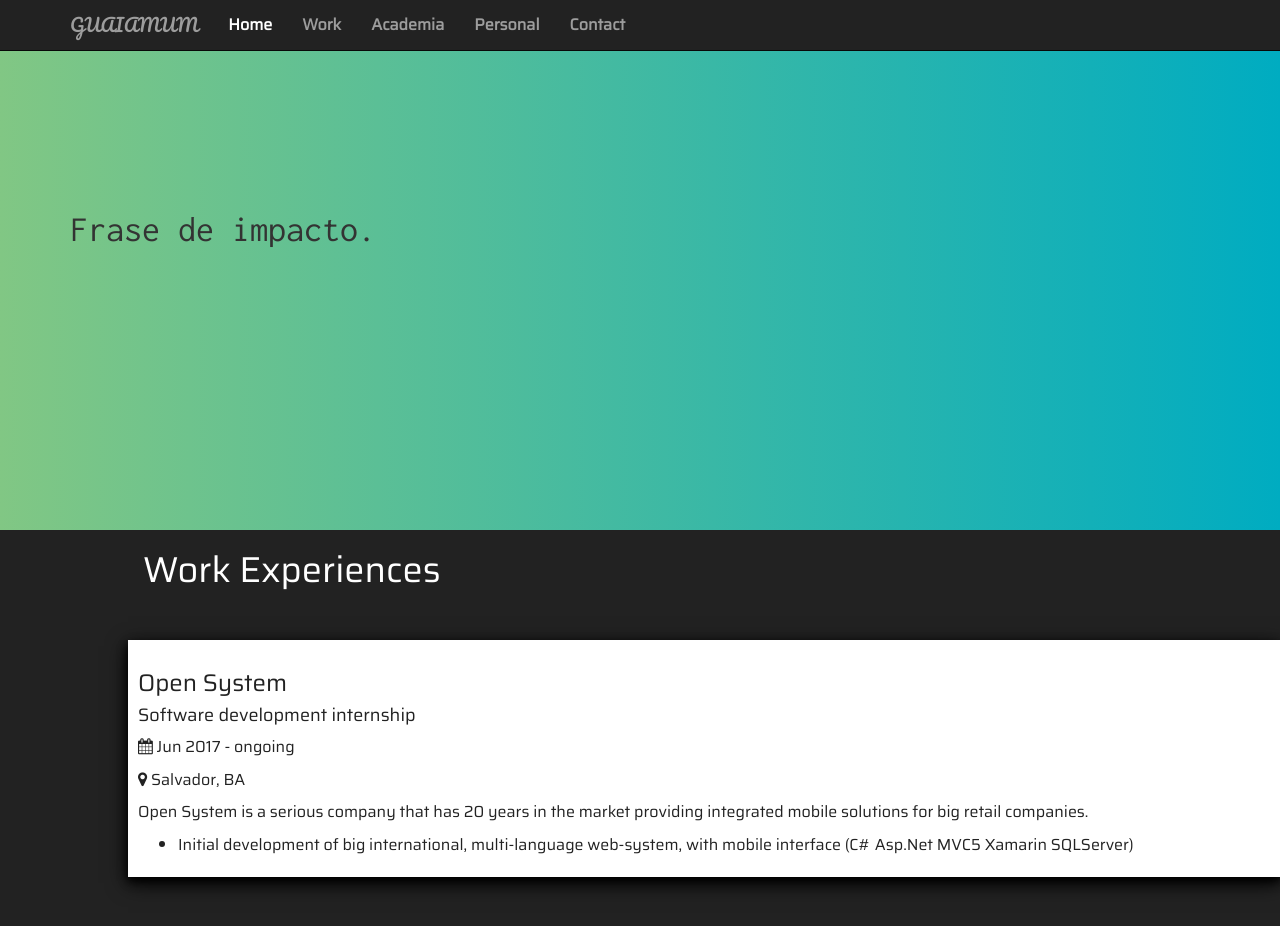
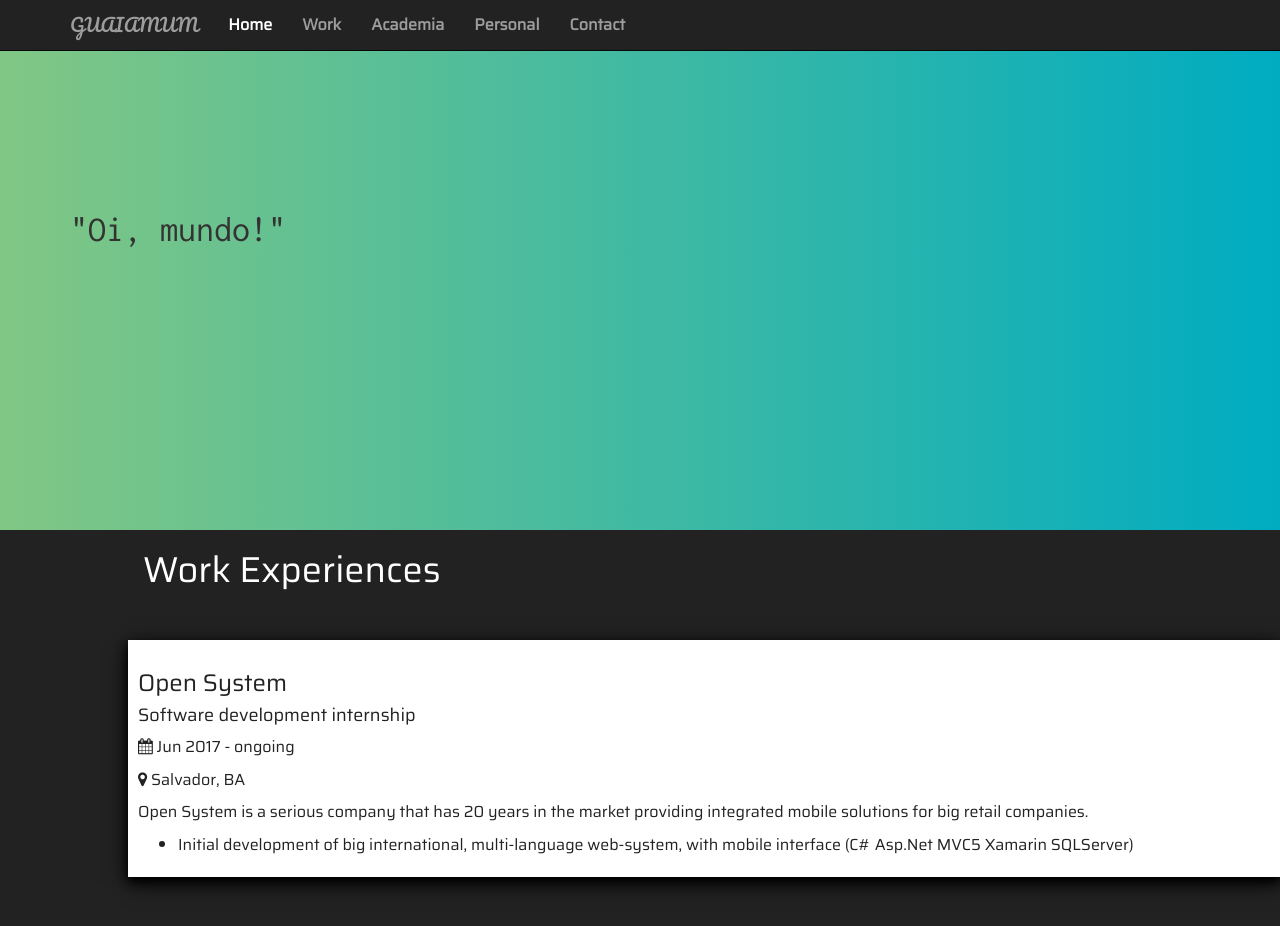
Before and after one commit to guaiamum/bootstrap-one-page-site, a plain HTML site: page index.html in a window 1280 px wide. Shown: the top 926 px of the page. Drawn offline with nearby package versions, Linux system fonts and the light colour scheme.

Commit message:
frase de impacto atualizada

```diff
--- a/index.html
+++ b/index.html
@@ -47,7 +47,7 @@
     <div class="container">
       <div class="row">
         <div class="col-lg-12">
-          <h1 class="impact-phrase">Frase de impacto.</h1>
+          <h1 class="impact-phrase">"Oi, mundo!"</h1>
         </div>
       </div>
     </div>
```
